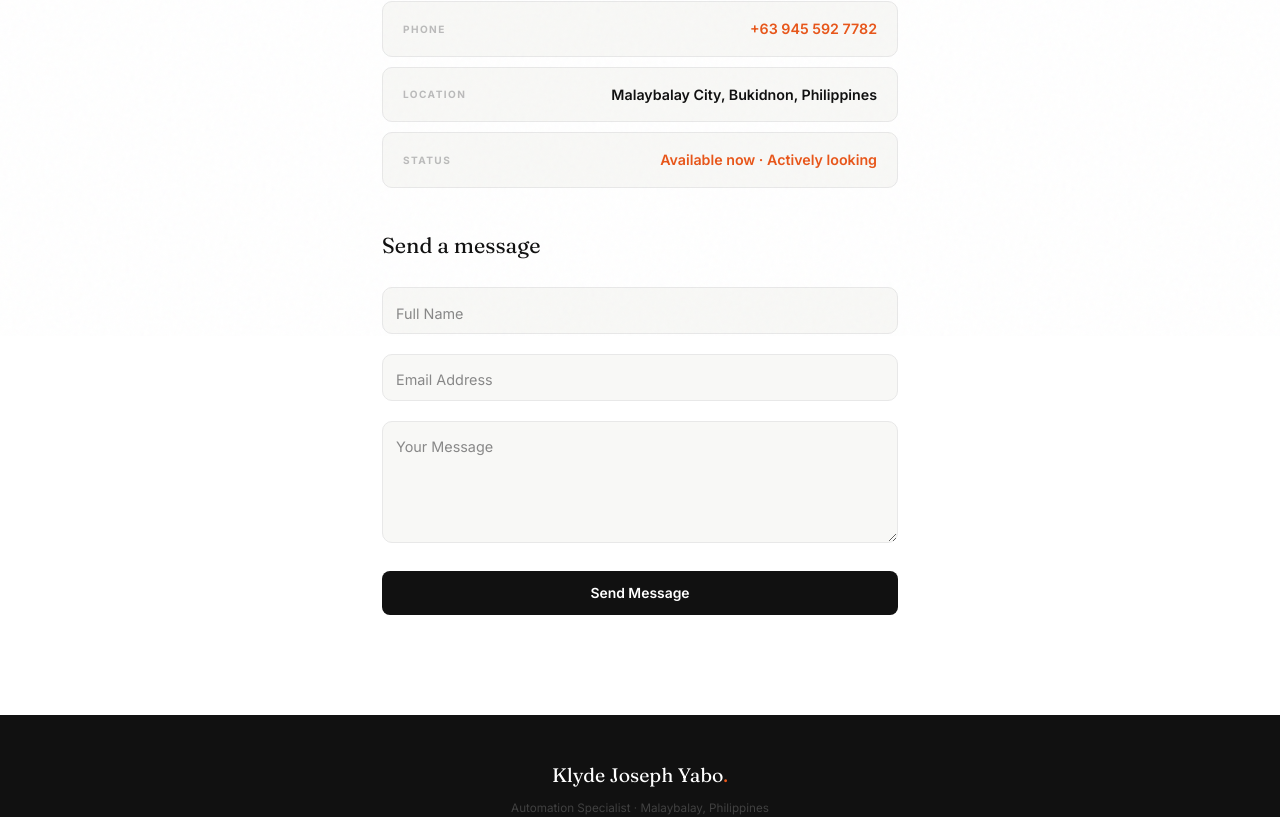
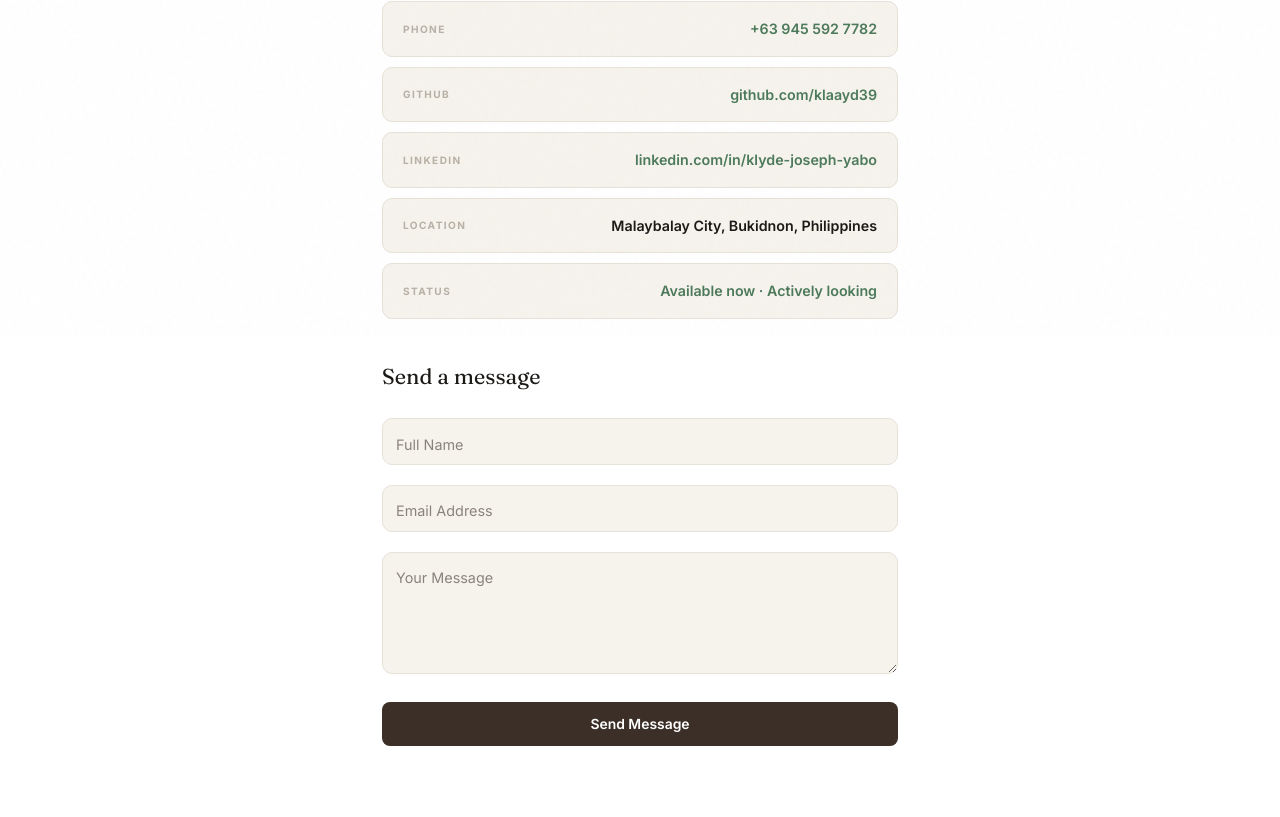
Before and after one commit to klaayd39/new-portfolio, a React (Vite) app: page /contact in a window 1280 px wide. Shown: the part 464-1281 px from the top of the page. Built offline with nearby package versions, Linux system fonts and the light colour scheme; no server answers.

Commit message:
new UIUX

```diff
--- a/src/components/Footer.jsx
+++ b/src/components/Footer.jsx
@@ -5,7 +5,7 @@ export default function Footer() {
     <footer className="site-footer">
       <div className="wrap">
         <p className="ft-name">Klyde Joseph Yabo<span>.</span></p>
-        <p className="ft-sub">Automation Specialist · Malaybalay, Philippines</p>
+        <p className="ft-sub">Information Technology · Malaybalay, Philippines</p>
         <div className="ft-links">
           <Link to="/#about">About</Link>
           <Link to="/#tools">Tools</Link>
--- a/src/index.css
+++ b/src/index.css
@@ -1,29 +1,33 @@
 /* ================================================
    Klyde Joseph Yabo — editorial portfolio
-   White · Cream · Orange accent · Navy
+   White · Warm gray · Espresso brown · Forest green · Black
    ================================================ */
 
 :root {
-  --black: #111111;
-  --gray-1: #222222;
-  --gray-2: #4a4a4a;
-  --gray-3: #888888;
-  --gray-4: #bbbbbb;
-  --line: #e8e8e8;
+  --black: #1c1a17;
+  --gray-1: #2a2521;
+  --gray-2: #55504a;
+  --gray-3: #8a837a;
+  --gray-4: #b8b1a6;
+  --line: #e7e2d9;
   --bg: #ffffff;
-  --bg-soft: #f8f8f6;
-  --bg-card: #fafaf8;
-  --accent: #e8561a;
-  --accent-lt: rgba(232, 86, 26, 0.10);
-  --accent-xs: rgba(232, 86, 26, 0.05);
-  --navy: #0d1b2a;
+  --bg-soft: #f6f3ed;
+  --bg-card: #faf7f1;
+  --accent: #4c7a5b;
+  --accent-deep: #385c43;
+  --accent-lt: rgba(76, 122, 91, 0.12);
+  --accent-xs: rgba(76, 122, 91, 0.05);
+  --navy: #3b2f28;
+  --navy-2: #2e241f;
+  --mint: #cfe0c8;
+  --mint-soft: #f1f4ee;
   --fd: 'Fraunces', Georgia, serif;
   --fb: 'Inter', system-ui, sans-serif;
   --max: 1100px;
   --ease: cubic-bezier(0.16, 1, 0.3, 1);
   --r: 12px;
   --rl: 20px;
-  --green: #16a34a;
+  --green: #4c7a5b;
 }
 
 *, *::before, *::after { box-sizing: border-box; margin: 0; padding: 0; }
@@ -122,12 +126,12 @@ textarea:focus-visible {
   transition: all 0.2s var(--ease);
   border: 1.5px solid transparent;
 }
-.btn-dark { background: var(--black); color: #fff; }
-.btn-dark:hover { background: var(--gray-1); transform: translateY(-2px); }
+.btn-dark { background: var(--navy); color: #fff; }
+.btn-dark:hover { background: var(--navy-2); transform: translateY(-2px); box-shadow: 0 10px 24px rgba(59, 47, 40, 0.3); }
 .btn-outline { border-color: var(--line); color: var(--gray-2); background: transparent; }
-.btn-outline:hover { border-color: var(--black); color: var(--black); transform: translateY(-2px); }
-.btn-accent { background: var(--accent); color: #fff; }
-.btn-accent:hover { opacity: 0.88; transform: translateY(-2px); }
+.btn-outline:hover { border-color: var(--accent); color: var(--accent); background: var(--accent-xs); transform: translateY(-2px); }
+.btn-accent { background: linear-gradient(135deg, var(--accent) 0%, var(--accent-deep) 100%); color: #fff; box-shadow: 0 4px 14px rgba(76, 122, 91, 0.26); }
+.btn-accent:hover { transform: translateY(-2px); box-shadow: 0 12px 28px rgba(76, 122, 91, 0.38); }
 .btn:disabled { opacity: 0.6; cursor: not-allowed; transform: none; }
 .btn-arrow { display: inline-block; transition: transform 0.2s var(--ease); }
 .btn:hover .btn-arrow { transform: translateX(4px); }
@@ -258,8 +262,8 @@ textarea:focus-visible {
   position: absolute;
   inset: 0;
   background-image:
-    radial-gradient(circle at 72% 38%, rgba(232, 86, 26, 0.06) 0%, transparent 55%),
-    radial-gradient(circle at 18% 82%, rgba(13, 27, 42, 0.04) 0%, transparent 50%);
+    radial-gradient(circle at 72% 38%, rgba(76, 122, 91, 0.10) 0%, transparent 55%),
+    radial-gradient(circle at 18% 82%, rgba(59, 47, 40, 0.06) 0%, transparent 50%);
   pointer-events: none;
 }
 .hero-bg-text {
@@ -425,7 +429,7 @@ textarea:focus-visible {
 
 .stat-bar {
   border-top: 1px solid var(--line);
-  background: var(--bg);
+  background: linear-gradient(180deg, var(--mint-soft) 0%, var(--bg) 100%);
 }
 .stat-row {
   display: grid;
@@ -527,14 +531,14 @@ textarea:focus-visible {
   line-height: 1.5;
 }
 .open-box { background: var(--navy); border-radius: var(--r); padding: 26px; margin-top: 26px; }
-.open-box .label { color: rgba(232, 86, 26, 0.75); }
+.open-box .label { color: var(--mint); }
 .open-box h4 { font-family: var(--fd); font-size: 1.15rem; font-style: italic; color: #fff; margin-bottom: 9px; font-weight: 400; }
 .open-box p { font-size: 0.85rem; color: rgba(255, 255, 255, 0.38); line-height: 1.75; }
 .skill-panels { display: flex; flex-direction: column; gap: 12px; }
 .sp-card { background: var(--bg-soft); border: 1px solid var(--line); border-radius: var(--r); padding: 22px; }
 .sp-card-dark { background: var(--navy); border-color: transparent; }
 .sp-ey { font-size: 0.61rem; font-weight: 700; letter-spacing: 0.14em; text-transform: uppercase; color: var(--accent); margin-bottom: 11px; }
-.sp-card-dark .sp-ey { color: rgba(232, 86, 26, 0.7); }
+.sp-card-dark .sp-ey { color: var(--mint); }
 .sk-list li {
   font-size: 0.83rem;
   color: var(--gray-2);
@@ -548,7 +552,7 @@ textarea:focus-visible {
 .sk-list li:last-child { border-bottom: none; }
 .sk-list li::before { content: '↗'; color: var(--accent); font-size: 0.68rem; flex-shrink: 0; margin-top: 2px; }
 .sp-card-dark .sk-list li { color: rgba(255, 255, 255, 0.4); border-color: rgba(255, 255, 255, 0.07); }
-.sp-card-dark .sk-list li::before { color: rgba(232, 86, 26, 0.55); }
+.sp-card-dark .sk-list li::before { color: var(--mint); }
 
 /* ── TOOLS ── */
 .tools-section { background: var(--bg-soft); }
@@ -594,7 +598,7 @@ textarea:focus-visible {
   gap: 36px;
   flex-wrap: wrap;
 }
-.proj-banner .label { color: rgba(232, 86, 26, 0.75); }
+.proj-banner .label { color: var(--mint); }
 .proj-banner h2 {
   font-family: var(--fd);
   font-size: clamp(1.8rem, 3.5vw, 2.5rem);
@@ -602,7 +606,7 @@ textarea:focus-visible {
   color: #fff;
   line-height: 1.08;
 }
-.proj-banner h2 em { font-style: italic; color: var(--accent); }
+.proj-banner h2 em { font-style: italic; color: var(--mint); }
 .proj-banner-note { max-width: 280px; font-size: 0.82rem; color: rgba(255, 255, 255, 0.28); line-height: 1.7; text-align: right; }
 .proj-banner-note strong { display: block; color: rgba(255, 255, 255, 0.5); margin-bottom: 5px; font-size: 0.78rem; }
 
@@ -612,7 +616,7 @@ textarea:focus-visible {
 .cs-tags { display: flex; gap: 8px; flex-wrap: wrap; }
 .cs-tag { font-size: 0.63rem; font-weight: 700; letter-spacing: 0.09em; text-transform: uppercase; padding: 4px 12px; border-radius: 30px; }
 .ct-accent { background: var(--accent-lt); color: var(--accent); }
-.ct-dark { background: rgba(13, 27, 42, 0.08); color: var(--navy); }
+.ct-dark { background: rgba(59, 47, 40, 0.10); color: var(--navy); }
 .ct-gray { background: var(--bg-soft); color: var(--gray-3); border: 1px solid var(--line); }
 .cs-num { font-family: var(--fd); font-size: 3.5rem; color: var(--line); font-style: italic; line-height: 1; }
 .cs-headline { padding-bottom: 34px; border-bottom: 1px solid var(--line); margin-bottom: 34px; }
@@ -654,9 +658,9 @@ textarea:focus-visible {
 
 /* ── PROCESS / DATA ── */
 .data-section { background: var(--navy); padding: 100px 0; }
-.data-section .label { color: rgba(232, 86, 26, 0.75); }
+.data-section .label { color: var(--mint); }
 .data-section .h2 { color: #fff; }
-.data-section .h2 em { color: var(--accent); }
+.data-section .h2 em { color: var(--mint); }
 .data-header { display: grid; grid-template-columns: 1fr 1fr; gap: 60px; margin-bottom: 60px; }
 .data-header p { font-size: 0.92rem; color: rgba(255, 255, 255, 0.35); line-height: 1.78; }
 .data-main-grid { display: grid; grid-template-columns: 360px 1fr; gap: 60px; align-items: start; }
@@ -666,7 +670,7 @@ textarea:focus-visible {
 .dp-item-ico { font-size: 1.1rem; margin-bottom: 7px; }
 .dp-item h4 { font-size: 0.9rem; font-weight: 700; color: #fff; margin-bottom: 4px; }
 .dp-item p { font-size: 0.81rem; color: rgba(255, 255, 255, 0.34); line-height: 1.62; margin: 0; }
-.data-ss-label { font-size: 0.64rem; font-weight: 700; letter-spacing: 0.12em; text-transform: uppercase; color: rgba(232, 86, 26, 0.6); margin-bottom: 8px; }
+.data-ss-label { font-size: 0.64rem; font-weight: 700; letter-spacing: 0.12em; text-transform: uppercase; color: var(--mint); margin-bottom: 8px; }
 .data-screens { display: grid; grid-template-columns: 1fr 1fr; gap: 14px; }
 .data-screens figure { margin: 0; }
 .data-screens img {
@@ -721,8 +725,8 @@ textarea:focus-visible {
 }
 .more-card:hover {
   transform: translateY(-4px);
-  box-shadow: 0 12px 28px rgba(13, 27, 42, 0.08);
-  border-color: rgba(232, 86, 26, 0.25);
+  box-shadow: 0 14px 32px rgba(59, 47, 40, 0.14);
+  border-color: rgba(76, 122, 91, 0.4);
 }
 .more-thumb {
   aspect-ratio: 16 / 10;
@@ -938,7 +942,7 @@ a.cl-row .cl-val { color: var(--accent); }
 }
 .subpage-hero .h2 { color: #fff; margin-bottom: 12px; }
 .subpage-hero .bp { color: rgba(255, 255, 255, 0.4); }
-.subpage-hero .label { color: rgba(232, 86, 26, 0.75); }
+.subpage-hero .label { color: var(--mint); }
 .archive-body { padding-top: 48px; padding-bottom: 80px; }
 .feat-pill {
   position: absolute;
@@ -1099,7 +1103,7 @@ a.cl-row .cl-val { color: var(--accent); }
   animation: modalIn 0.3s var(--ease) forwards;
 }
 .modal-dialog::backdrop {
-  background: rgba(13, 27, 42, 0.55);
+  background: rgba(59, 47, 40, 0.6);
   backdrop-filter: blur(8px);
 }
 @keyframes modalIn {
@@ -1215,7 +1219,7 @@ a.cl-row .cl-val { color: var(--accent); }
     display: block;
     position: fixed;
     inset: 0;
-    background: rgba(13, 27, 42, 0.28);
+    background: rgba(59, 47, 40, 0.35);
     z-index: 299;
   }
   .nav-links {
@@ -1301,7 +1305,7 @@ a.cl-row .cl-val { color: var(--accent); }
   color: #222222;
   border-radius: var(--rl);
   padding: 40px;
-  box-shadow: 0 10px 40px rgba(13, 27, 42, 0.08);
+  box-shadow: 0 10px 40px rgba(59, 47, 40, 0.10);
   border: 1px solid var(--line);
   font-family: 'Calibri', 'Inter', system-ui, sans-serif;
 }
--- a/src/pages/Contact.jsx
+++ b/src/pages/Contact.jsx
@@ -103,6 +103,14 @@ export default function Contact() {
               <span className="cl-lbl">Phone</span>
               <span className="cl-val">+63 945 592 7782</span>
             </a>
+            <a className="cl-row" href="https://github.com/klaayd39" target="_blank" rel="noreferrer">
+              <span className="cl-lbl">GitHub</span>
+              <span className="cl-val">github.com/klaayd39</span>
+            </a>
+            <a className="cl-row" href="https://www.linkedin.com/in/klyde-joseph-yabo-a38286373/" target="_blank" rel="noreferrer">
+              <span className="cl-lbl">LinkedIn</span>
+              <span className="cl-val">linkedin.com/in/klyde-joseph-yabo</span>
+            </a>
             <div className="cl-row">
               <span className="cl-lbl">Location</span>
               <span className="cl-val">Malaybalay City, Bukidnon, Philippines</span>
--- a/src/pages/Home.jsx
+++ b/src/pages/Home.jsx
@@ -22,7 +22,7 @@ export default function Home() {
   return (
     <>
       <Helmet>
-        <title>Klyde Joseph Yabo — Automation Specialist | Malaybalay</title>
+        <title>Klyde Joseph Yabo — Information Technology | Malaybalay</title>
       </Helmet>
 
       <section className="hero" id="top">
@@ -35,9 +35,10 @@ export default function Home() {
             </p>
             <h1 className="hero-h1">
               <span className="nameline">Klyde Joseph Yabo</span>
-              <em>Automation</em>
+              <em>Information</em>
+              {' '}
               <br />
-              Specialist
+              Technology
             </h1>
             <p className="hero-sub">
               I build tools that keep a live radio station running. Crawlers, mixer control,
@@ -55,7 +56,7 @@ export default function Home() {
             </div>
             <div className="photo-name">
               <p className="photo-name-main">Klyde Joseph Yabo</p>
-              <p className="photo-name-role">Automation Specialist · Malaybalay</p>
+              <p className="photo-name-role">Information Technology · Malaybalay</p>
             </div>
           </div>
 
--- a/src/pages/Resume.jsx
+++ b/src/pages/Resume.jsx
@@ -45,6 +45,8 @@ export default function Resume() {
             <span>+63 945 592 7782</span>
             <span className="sep">|</span>
             <a href="https://github.com/klaayd39" target="_blank" rel="noreferrer">github.com/klaayd39</a>
+            <span className="sep">|</span>
+            <a href="https://www.linkedin.com/in/klyde-joseph-yabo-a38286373/" target="_blank" rel="noreferrer">linkedin.com/in/klyde-joseph-yabo</a>
             <span className="sep">|</span>
             <a href="https://yabopersonalportfolio.vercel.app/" target="_blank" rel="noreferrer">yabopersonalportfolio.vercel.app</a>
             <span className="sep">|</span>
```
